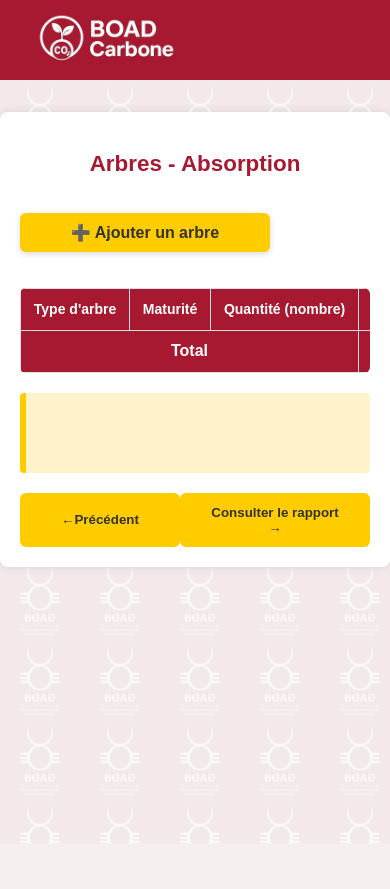
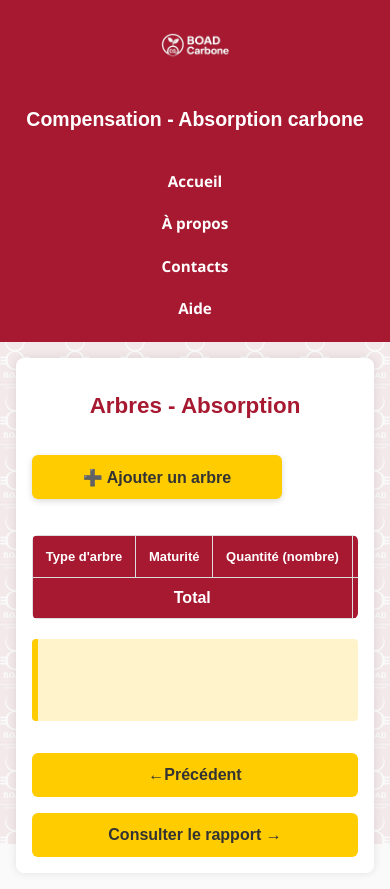
Before and after one commit to IFAZANE/boad_app, a Flask app: page /arbres in a window 390 px wide. Before the commit the page ends 570 px from the top, so only its background shows below. Run offline with Flask 3, Linux system fonts and the light colour scheme; data that the repository does not hold is empty; some libraries are stand-ins or nearby versions.

Commit message:
arbres.html

```diff
--- a/templates/arbres.html
+++ b/templates/arbres.html
@@ -248,20 +248,115 @@
       color: #111;
     }
 
-    body::before {
+   body::before {
     content: "";
     position: fixed;
     top: 0;
     left: 0;
     width: 100%;
     height: 100%;
-    background-image: url('{{ url_for("static", filename="logo-boad.webp") }}');
+    background: url("/static/logo-boad.webp") center/cover no-repeat;
     background-repeat: repeat;
     background-size: 80px auto;
     opacity: 0.08; /* très léger fond */
     pointer-events: none;
     z-index: -1;
   }
+
+    /* Responsive pour écrans ≤ 480px */
+@media (max-width: 480px) {
+
+  header {
+    flex-direction: column;
+    align-items: center;
+    text-align: center;
+    height: auto;
+    padding: 1rem;
+  }
+
+  .header-left img {
+    height: 60px;
+    margin-bottom: 0.5rem;
+  }
+
+  .header-center h1 {
+    font-size: 1.2rem;
+    margin: 0.5rem 0;
+  }
+
+  nav.header-nav {
+    flex-direction: column;
+    align-items: center;
+    width: 100%;
+    gap: 0.4rem;
+    margin-top: 0.5rem;
+  }
+
+  nav.header-nav a {
+    font-size: 0.95rem;
+    padding: 0.5rem 1rem;
+    display: block;
+    width: 100%;
+    max-width: 200px;
+    text-align: center;
+  }
+
+  .main-content {
+    padding: 1rem;
+    margin: 1rem;
+  }
+
+  .add-buttons {
+    flex-direction: column;
+  }
+
+  .add-buttons button {
+    width: 100%;
+    font-size: 1rem;
+    padding: 0.8rem;
+  }
+
+  table {
+    font-size: 13px;
+  }
+
+  th, td {
+    padding: 8px;
+    font-size: 13px;
+  }
+
+  select, input[type="number"] {
+    font-size: 13px;
+    padding: 6px;
+  }
+
+  .fixed-nav-buttons {
+    flex-direction: column;
+    gap: 1rem;
+    margin-top: 2rem;
+  }
+
+  .fixed-nav-buttons button {
+    width: 100%;
+    font-size: 1rem;
+    padding: 0.8rem;
+  }
+
+  #treeDescription {
+    font-size: 0.9rem;
+    padding: 1rem;
+  }
+
+  body::before {
+    background-size: 60px auto;
+  }
+}
+
+    .header-center h1 {
+  font-size: clamp(1.2rem, 5vw, 1.75rem);
+}
+
+
   </style>
 </head>
 <body>
```
